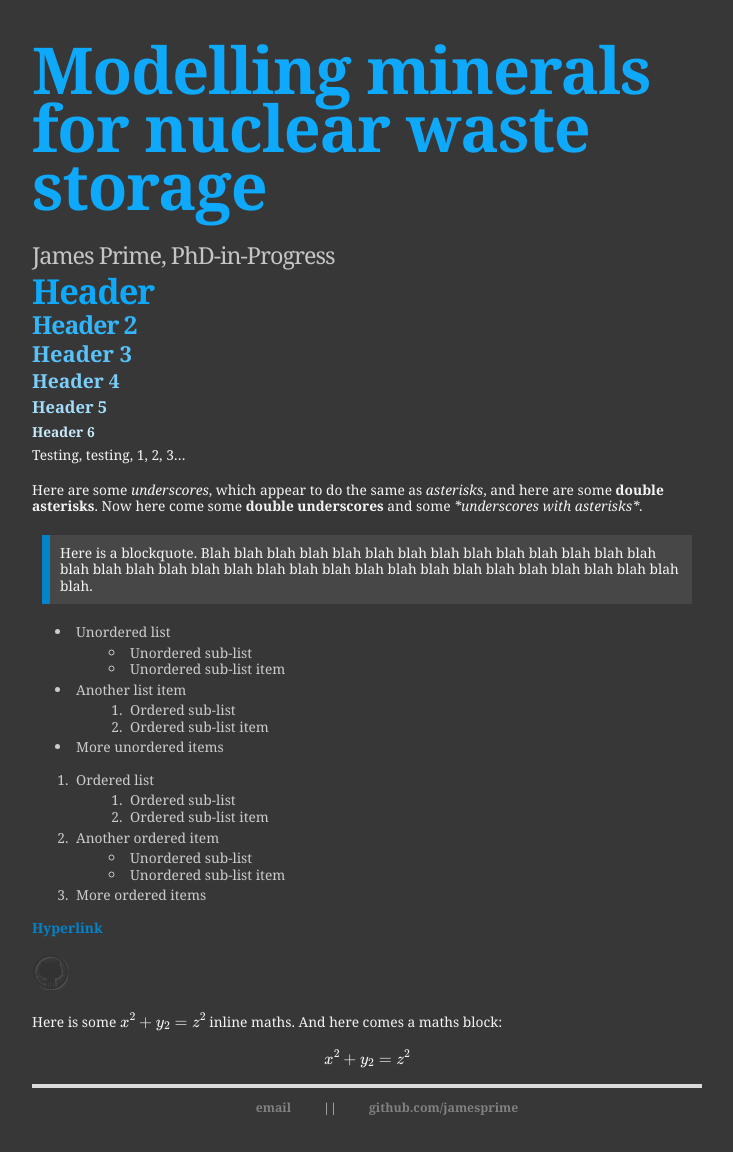
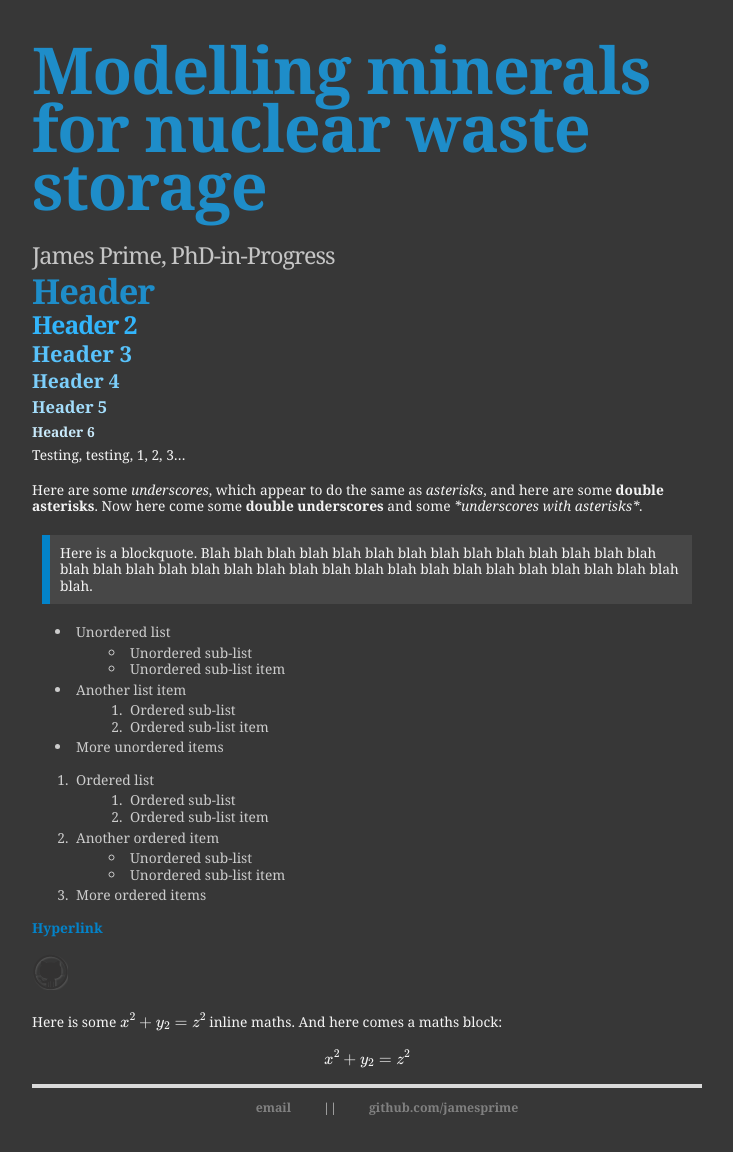
Before and after one commit to jamesprime/jamesprime.github.io, a Jekyll site: the page built from _pages/test/index.md, in a window 1280 px wide. Shown: the whole page, without its empty margins (273-1006 px from the left). Built offline with Jekyll 4.4.1, drawn with Linux system fonts in a browser that asks for light colours; nearby versions of some CDN libraries; formulas are drawn with MathJax 3.

Commit message:
Updated _sass/uberduper.scss
Next attempt to improve contrast of uberduper-esque heading colours, based on tests at http://webaim.org/resources/contrastchecker/; only changed h1 colour this time

```diff
--- a/_sass/uberduper.scss
+++ b/_sass/uberduper.scss
@@ -12,19 +12,19 @@ body {
 }
 
 h1 {
-    color: #0fa9fb; // Originally #0383c9; changed based on contrast-related recommendations from http://webaim.org/resources/contrastchecker/
+    color: #1E8DC9; // Originally #0383c9; changed based on contrast-related recommendations from http://webaim.org/resources/contrastchecker/
     font-size: 2.5em; // Originally 4.7em; default is 2em
     letter-spacing: -1px;
     margin: .5em 0;
     // padding: 30px 0 0 0;
 
     a {
-        color: #0fa9fb; // Originally #0383c9; changed based on contrast-related recommendations from http://webaim.org/resources/contrastchecker/
+        color: #1E8DC9; // Originally #0383c9; changed based on contrast-related recommendations from http://webaim.org/resources/contrastchecker/
         text-transform: none;
 
         &:hover {
             // color: #fba919;
-            color: #0fa9fb; // Originally #0383c9; changed based on contrast-related recommendations from http://webaim.org/resources/contrastchecker/
+            color: #1E8DC9; // Originally #0383c9; changed based on contrast-related recommendations from http://webaim.org/resources/contrastchecker/
             text-shadow: 1px 1px 10px #808080;
         }
     }
```
